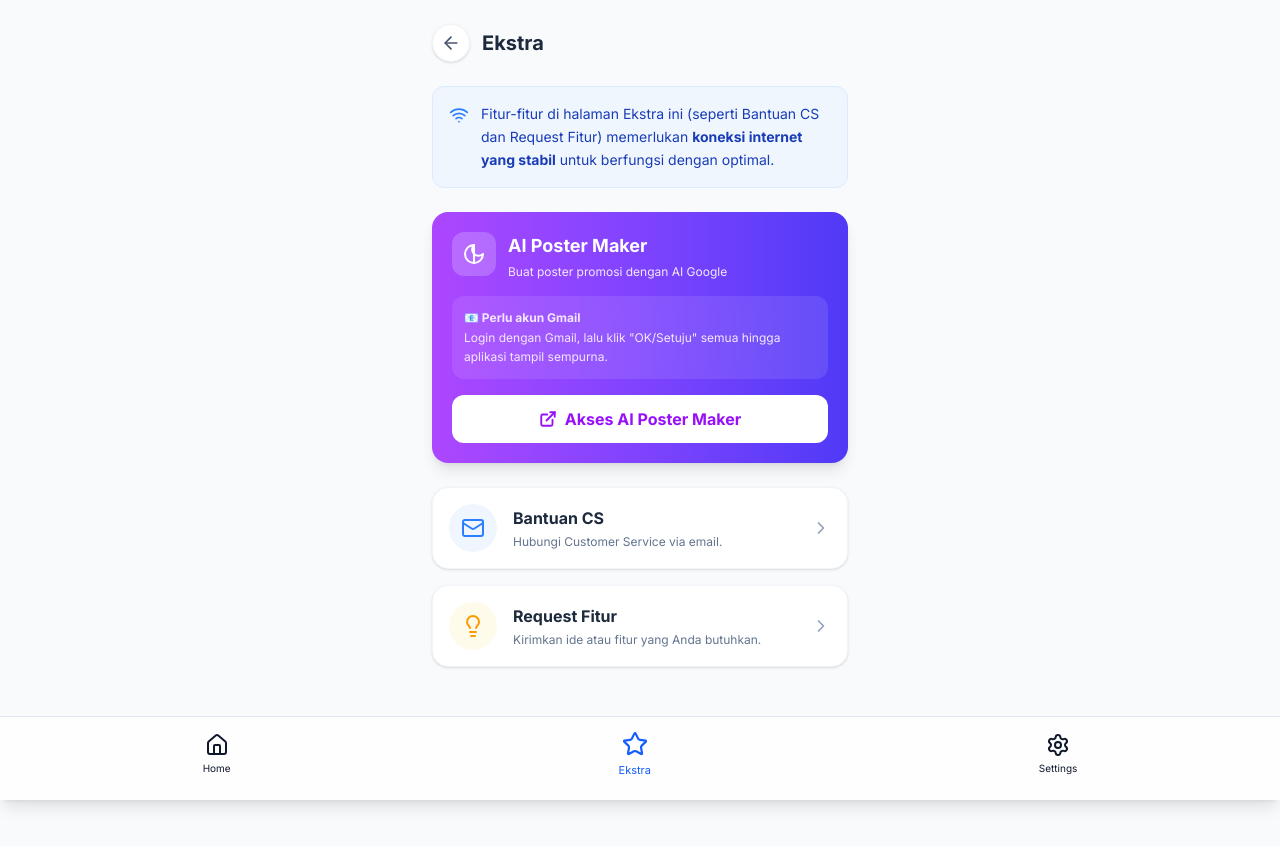
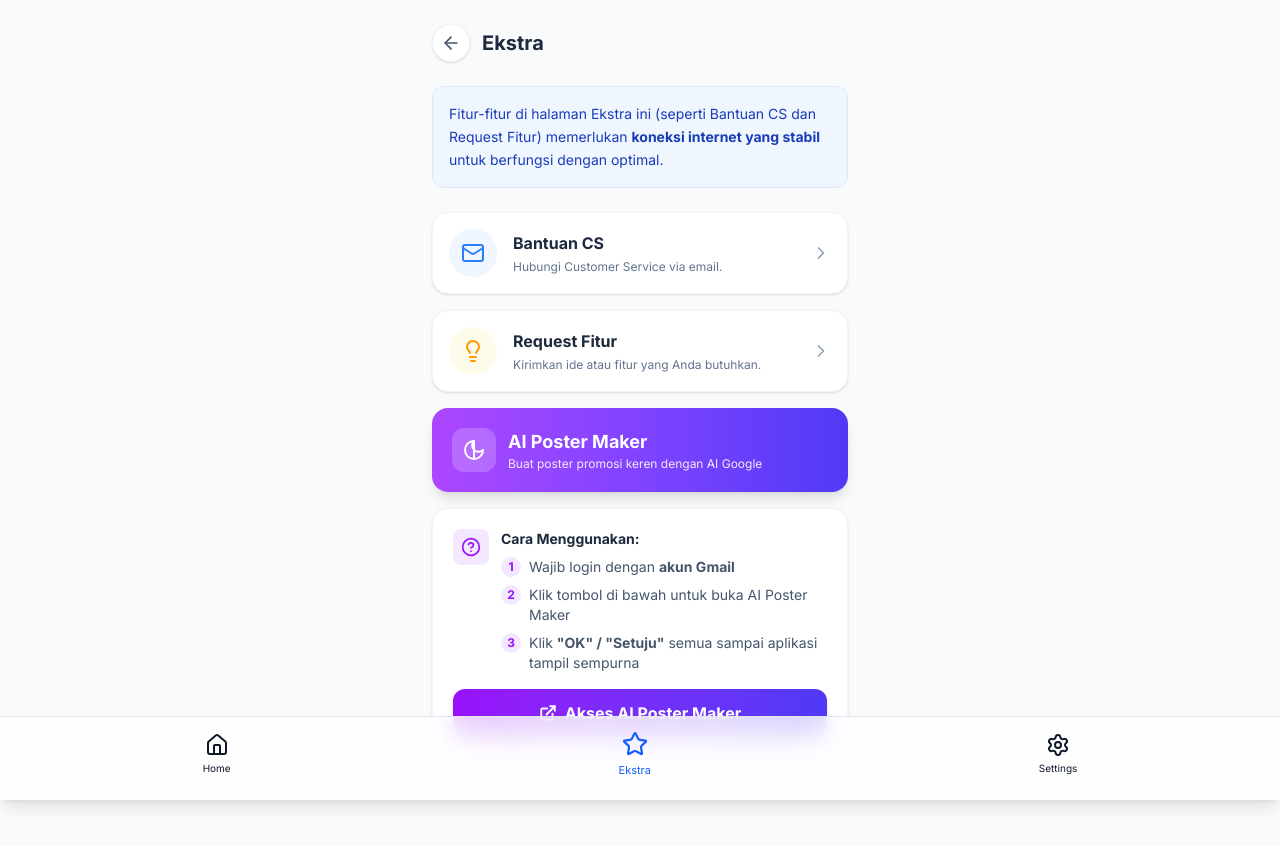
Before and after one commit to yoppiari/modalhp, a Vue app: page /apps/ekstra in a window 1280 px wide. Before the commit the page ends 800 px from the top, so only its background shows below. Built offline with nearby package versions, Linux system fonts and the light colour scheme; sample sign-in values are in the browser's storage.

Commit message:
refact(ekstra): pindahkan AI Poster Maker ke bawah Request Fitur, pisah 2 step
Changes:
- Pindahkan AI Poster Maker ke bawah card Request Fitur
- Pisah menjadi 2 step/card terpisah:
  Step 1: Header card (gradient purple) - judul & deskripsi
  Step 2: White card - instruksi detail (3 step) + button
- Tambah numbered list (1,2,3) untuk instruksi lebih jelas
- Button dengan gradient purple-to-indigo

UI Flow:
1. Bantuan CS
2. Request Fitur
3. AI Poster Maker (header gradient)
4. AI Poster Maker (instruksi + button)

Files:
- src/views/Ekstra.vue

```diff
--- a/src/views/Ekstra.vue
+++ b/src/views/Ekstra.vue
@@ -12,36 +12,6 @@
       <p class="text-sm text-blue-800 leading-relaxed">
         Fitur-fitur di halaman Ekstra ini (seperti Bantuan CS dan Request Fitur) memerlukan <span class="font-bold">koneksi internet yang stabil</span> untuk berfungsi dengan optimal.
       </p>
-    </div>
-
-    <!-- AI Poster Maker - New Feature -->
-    <div class="bg-gradient-to-r from-purple-500 to-indigo-600 p-5 rounded-2xl shadow-lg mb-6 text-white">
-      <div class="flex items-start gap-3 mb-4">
-        <div class="bg-white/20 p-2.5 rounded-xl backdrop-blur-sm">
-          <svg xmlns="http://www.w3.org/2000/svg" width="24" height="24" viewBox="0 0 24 24" fill="none" stroke="currentColor" stroke-width="2" stroke-linecap="round" stroke-linejoin="round" class="text-white"><path d="M12 3a6 6 0 0 0 9 9 9 9 0 1 1-9-9Z"/><path d="M12 3v18"/></svg>
-        </div>
-        <div class="flex-1">
-          <h2 class="text-lg font-bold">AI Poster Maker</h2>
-          <p class="text-purple-100 text-xs mt-1">Buat poster promosi dengan AI Google</p>
-        </div>
-      </div>
-
-      <div class="bg-white/10 rounded-xl p-3 mb-4 backdrop-blur-sm">
-        <p class="text-xs text-purple-100 leading-relaxed">
-          <span class="font-bold">📧 Perlu akun Gmail</span><br>
-          Login dengan Gmail, lalu klik "OK/Setuju" semua hingga aplikasi tampil sempurna.
-        </p>
-      </div>
-
-      <a
-        href="https://aistudio.google.com/apps/b1f66a69-d297-45c9-9aa8-2b2c60f8bea7?fullscreenApplet=true&showPreview=true&showAssistant=true"
-        target="_blank"
-        rel="noopener noreferrer"
-        class="flex items-center justify-center gap-2 w-full bg-white text-purple-600 font-bold py-3 px-4 rounded-xl hover:bg-purple-50 transition-colors active:scale-[0.98]"
-      >
-        <svg xmlns="http://www.w3.org/2000/svg" width="18" height="18" viewBox="0 0 24 24" fill="none" stroke="currentColor" stroke-width="2.5" stroke-linecap="round" stroke-linejoin="round"><path d="M18 13v6a2 2 0 0 1-2 2H5a2 2 0 0 1-2-2V8a2 2 0 0 1 2-2h6"/><polyline points="15 3 21 3 21 9"/><line x1="10" x2="21" y1="14" y2="3"/></svg>
-        Akses AI Poster Maker
-      </a>
     </div>
 
     <div class="space-y-4">
@@ -76,10 +46,59 @@
         </div>
         <component :is="ChevronRightIcon" size="20" class="text-slate-400" />
       </router-link>
+
+      <!-- AI Poster Maker - Step 1: Header -->
+      <div class="bg-gradient-to-r from-purple-500 to-indigo-600 p-5 rounded-2xl shadow-lg text-white">
+        <div class="flex items-center gap-3">
+          <div class="bg-white/20 p-2.5 rounded-xl backdrop-blur-sm">
+            <svg xmlns="http://www.w3.org/2000/svg" width="24" height="24" viewBox="0 0 24 24" fill="none" stroke="currentColor" stroke-width="2" stroke-linecap="round" stroke-linejoin="round" class="text-white"><path d="M12 3a6 6 0 0 0 9 9 9 9 0 1 1-9-9Z"/><path d="M12 3v18"/></svg>
+          </div>
+          <div>
+            <h2 class="text-lg font-bold">AI Poster Maker</h2>
+            <p class="text-purple-100 text-xs">Buat poster promosi keren dengan AI Google</p>
+          </div>
+        </div>
+      </div>
+
+      <!-- AI Poster Maker - Step 2: Instructions & Button -->
+      <div class="bg-white p-5 rounded-2xl shadow-sm border border-slate-100">
+        <div class="flex items-start gap-3 mb-4">
+          <div class="bg-purple-100 p-2 rounded-lg shrink-0">
+            <svg xmlns="http://www.w3.org/2000/svg" width="20" height="20" viewBox="0 0 24 24" fill="none" stroke="currentColor" stroke-width="2" stroke-linecap="round" stroke-linejoin="round" class="text-purple-600"><circle cx="12" cy="12" r="10"/><path d="M9.09 9a3 3 0 0 1 5.83 1c0 2-3 3-3 3"/><path d="M12 17h.01"/></svg>
+          </div>
+          <div class="flex-1">
+            <h3 class="font-bold text-slate-800 text-sm mb-2">Cara Menggunakan:</h3>
+            <ol class="space-y-2 text-sm text-slate-600">
+              <li class="flex items-start gap-2">
+                <span class="bg-purple-100 text-purple-600 w-5 h-5 rounded-full flex items-center justify-center shrink-0 text-xs font-bold">1</span>
+                <span>Wajib login dengan <strong>akun Gmail</strong></span>
+              </li>
+              <li class="flex items-start gap-2">
+                <span class="bg-purple-100 text-purple-600 w-5 h-5 rounded-full flex items-center justify-center shrink-0 text-xs font-bold">2</span>
+                <span>Klik tombol di bawah untuk buka AI Poster Maker</span>
+              </li>
+              <li class="flex items-start gap-2">
+                <span class="bg-purple-100 text-purple-600 w-5 h-5 rounded-full flex items-center justify-center shrink-0 text-xs font-bold">3</span>
+                <span>Klik <strong>"OK" / "Setuju"</strong> semua sampai aplikasi tampil sempurna</span>
+              </li>
+            </ol>
+          </div>
+        </div>
+
+        <a
+          href="https://aistudio.google.com/apps/b1f66a69-d297-45c9-9aa8-2b2c60f8bea7?fullscreenApplet=true&showPreview=true&showAssistant=true"
+          target="_blank"
+          rel="noopener noreferrer"
+          class="flex items-center justify-center gap-2 w-full bg-gradient-to-r from-purple-600 to-indigo-600 hover:from-purple-700 hover:to-indigo-700 text-white font-bold py-3 px-4 rounded-xl transition-all active:scale-[0.98] shadow-md shadow-purple-500/20"
+        >
+          <svg xmlns="http://www.w3.org/2000/svg" width="18" height="18" viewBox="0 0 24 24" fill="none" stroke="currentColor" stroke-width="2.5" stroke-linecap="round" stroke-linejoin="round"><path d="M18 13v6a2 2 0 0 1-2 2H5a2 2 0 0 1-2-2V8a2 2 0 0 1 2-2h6"/><polyline points="15 3 21 3 21 9"/><line x1="10" x2="21" y1="14" y2="3"/></svg>
+          Akses AI Poster Maker
+        </a>
+      </div>
     </div>
   </div>
 </template>
 
 <script setup>
-import { ArrowLeft as ArrowLeftIcon, Mail as MailIcon, Lightbulb as LightbulbIcon, ChevronRight as ChevronRightIcon, Wifi as WifiIcon } from 'lucide-vue-next';
+import { ArrowLeft as ArrowLeftIcon, Mail as MailIcon, Lightbulb as LightbulbIcon, ChevronRight as ChevronRightIcon } from 'lucide-vue-next';
 </script>
```
